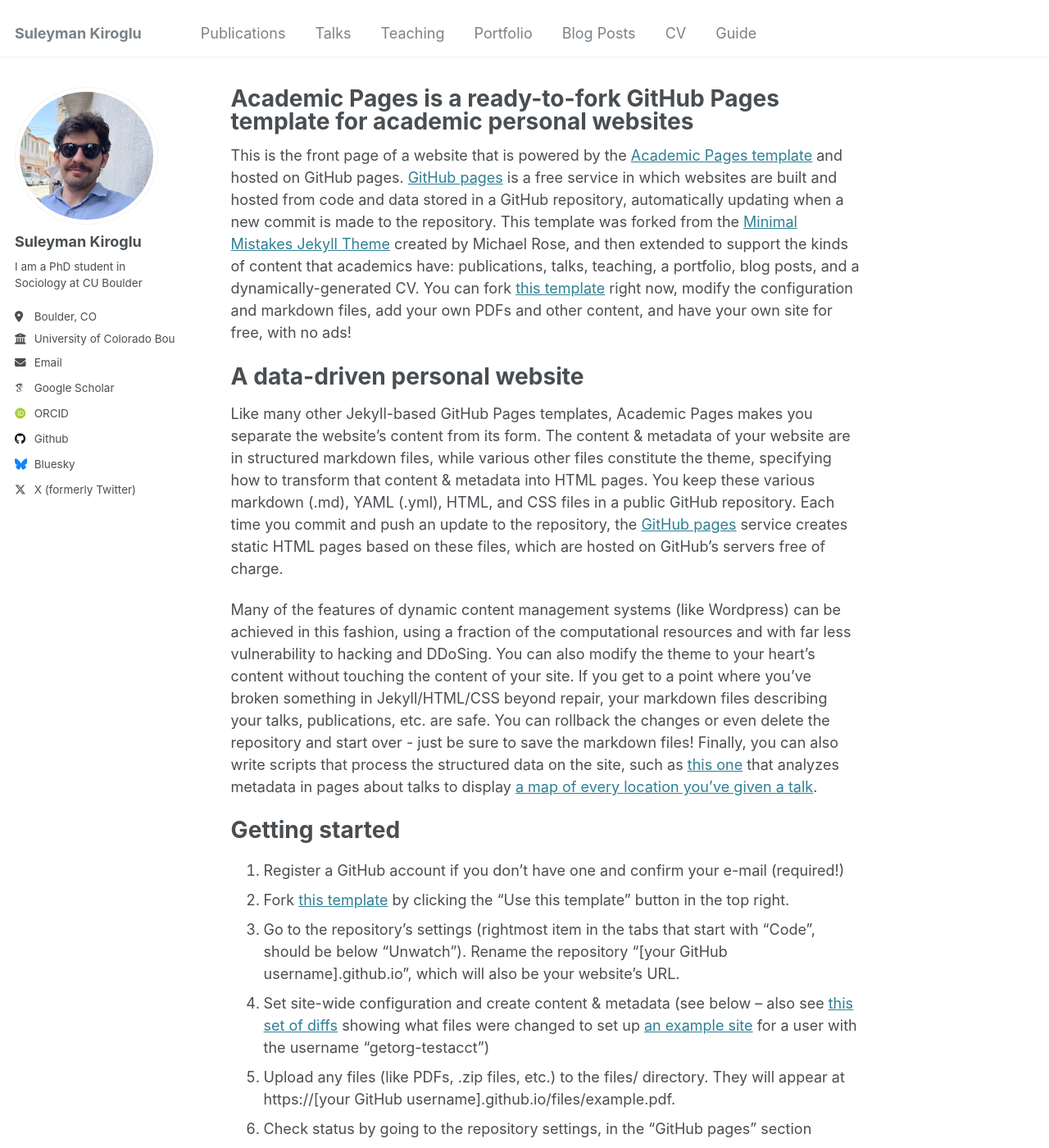
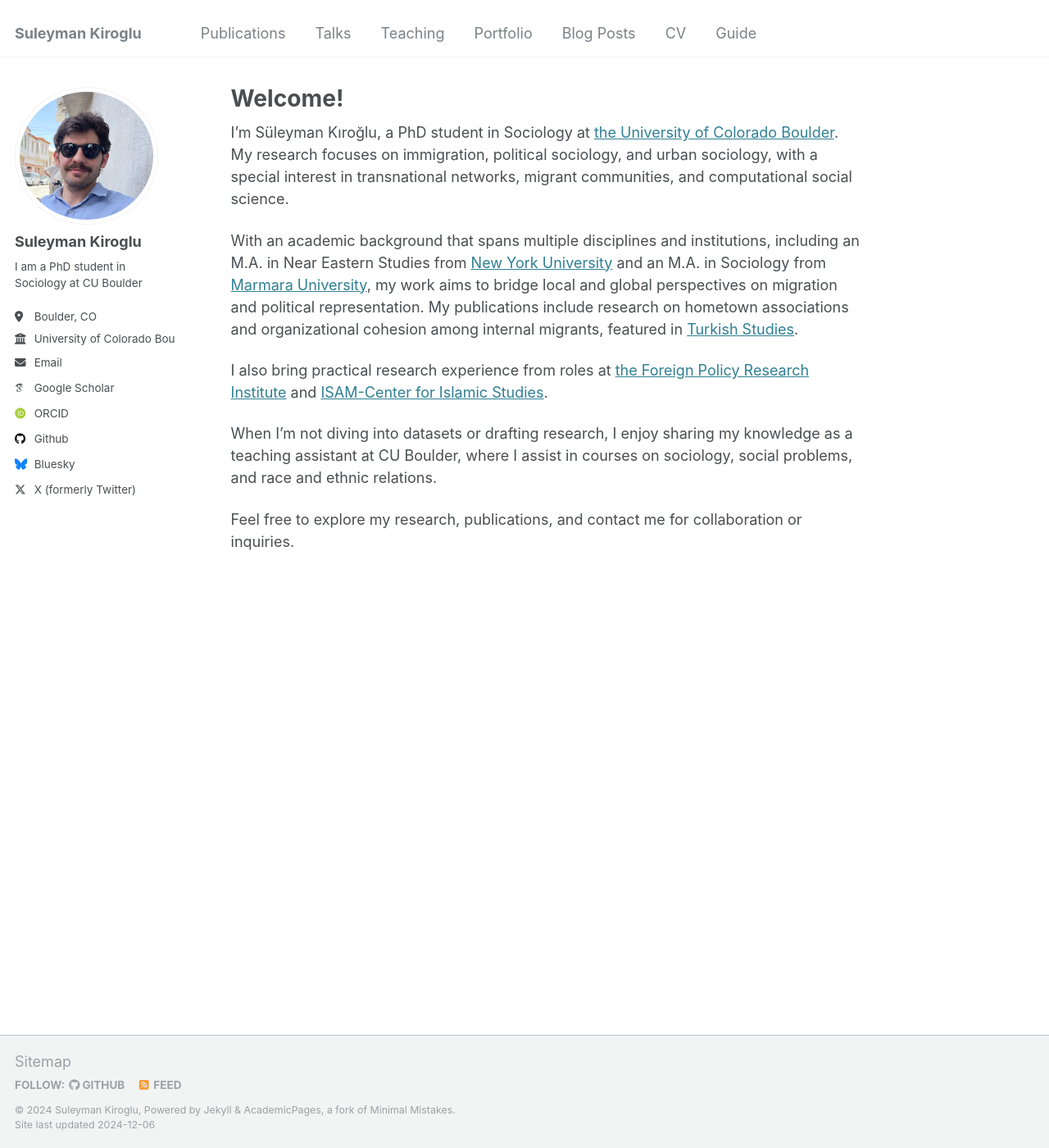
Before and after one commit to suleymankiroglu/suleymankiroglu.github.io, a Jekyll site: the page built from _pages/about.md, in a window 1280 px wide and 1400 px high. Shown: the whole window at 82% size. Built offline with Jekyll 4.4.1, drawn with Linux system fonts in a browser that asks for light colours; some web fonts are replaced; some of the changed text lies outside the part shown.

Commit message:
about.md

```diff
--- a/_pages/about.md
+++ b/_pages/about.md
@@ -1,49 +1,18 @@
 ---
 permalink: /
-title: "Academic Pages is a ready-to-fork GitHub Pages template for academic personal websites"
+title: "Welcome!"
 author_profile: true
 redirect_from:
   - /about/
   - /about.html
 ---
 
-This is the front page of a website that is powered by the [Academic Pages template](https://github.com/academicpages/academicpages.github.io) and hosted on GitHub pages. [GitHub pages](https://pages.github.com) is a free service in which websites are built and hosted from code and data stored in a GitHub repository, automatically updating when a new commit is made to the repository. This template was forked from the [Minimal Mistakes Jekyll Theme](https://mmistakes.github.io/minimal-mistakes/) created by Michael Rose, and then extended to support the kinds of content that academics have: publications, talks, teaching, a portfolio, blog posts, and a dynamically-generated CV. You can fork [this template](https://github.com/academicpages/academicpages.github.io) right now, modify the configuration and markdown files, add your own PDFs and other content, and have your own site for free, with no ads!
+I’m Süleyman Kıroğlu, a PhD student in Sociology at [the University of Colorado Boulder](https://www.colorado.edu/sociology/suleyman-kiroglu). My research focuses on immigration, political sociology, and urban sociology, with a special interest in transnational networks, migrant communities, and computational social science.
 
-A data-driven personal website
-======
-Like many other Jekyll-based GitHub Pages templates, Academic Pages makes you separate the website's content from its form. The content & metadata of your website are in structured markdown files, while various other files constitute the theme, specifying how to transform that content & metadata into HTML pages. You keep these various markdown (.md), YAML (.yml), HTML, and CSS files in a public GitHub repository. Each time you commit and push an update to the repository, the [GitHub pages](https://pages.github.com/) service creates static HTML pages based on these files, which are hosted on GitHub's servers free of charge.
+With an academic background that spans multiple disciplines and institutions, including an M.A. in Near Eastern Studies from [New York University](https://as.nyu.edu/research-centers/neareaststudies/people/Students112.html) and an M.A. in Sociology from [Marmara University](https://soc-fef.marmara.edu.tr/en), my work aims to bridge local and global perspectives on migration and political representation. My publications include research on hometown associations and organizational cohesion among internal migrants, featured in [Turkish Studies](https://www.tandfonline.com/doi/full/10.1080/14683849.2024.2340497).
 
-Many of the features of dynamic content management systems (like Wordpress) can be achieved in this fashion, using a fraction of the computational resources and with far less vulnerability to hacking and DDoSing. You can also modify the theme to your heart's content without touching the content of your site. If you get to a point where you've broken something in Jekyll/HTML/CSS beyond repair, your markdown files describing your talks, publications, etc. are safe. You can rollback the changes or even delete the repository and start over - just be sure to save the markdown files! Finally, you can also write scripts that process the structured data on the site, such as [this one](https://github.com/academicpages/academicpages.github.io/blob/master/talkmap.ipynb) that analyzes metadata in pages about talks to display [a map of every location you've given a talk](https://academicpages.github.io/talkmap.html).
+I also bring practical research experience from roles at [the Foreign Policy Research Institute](https://www.fpri.org/) and [ISAM-Center for Islamic Studies](https://www.isam.org.tr/en).
 
-Getting started
-======
-1. Register a GitHub account if you don't have one and confirm your e-mail (required!)
-1. Fork [this template](https://github.com/academicpages/academicpages.github.io) by clicking the "Use this template" button in the top right.
-1. Go to the repository's settings (rightmost item in the tabs that start with "Code", should be below "Unwatch"). Rename the repository "[your GitHub username].github.io", which will also be your website's URL.
-1. Set site-wide configuration and create content & metadata (see below -- also see [this set of diffs](http://archive.is/3TPas) showing what files were changed to set up [an example site](https://getorg-testacct.github.io) for a user with the username "getorg-testacct")
-1. Upload any files (like PDFs, .zip files, etc.) to the files/ directory. They will appear at https://[your GitHub username].github.io/files/example.pdf.
-1. Check status by going to the repository settings, in the "GitHub pages" section
+When I’m not diving into datasets or drafting research, I enjoy sharing my knowledge as a teaching assistant at CU Boulder, where I assist in courses on sociology, social problems, and race and ethnic relations.
 
-Site-wide configuration
-------
-The main configuration file for the site is in the base directory in [_config.yml](https://github.com/academicpages/academicpages.github.io/blob/master/_config.yml), which defines the content in the sidebars and other site-wide features. You will need to replace the default variables with ones about yourself and your site's github repository. The configuration file for the top menu is in [_data/navigation.yml](https://github.com/academicpages/academicpages.github.io/blob/master/_data/navigation.yml). For example, if you don't have a portfolio or blog posts, you can remove those items from that navigation.yml file to remove them from the header.
-
-Create content & metadata
-------
-For site content, there is one markdown file for each type of content, which are stored in directories like _publications, _talks, _posts, _teaching, or _pages. For example, each talk is a markdown file in the [_talks directory](https://github.com/academicpages/academicpages.github.io/tree/master/_talks). At the top of each markdown file is structured data in YAML about the talk, which the theme will parse to do lots of cool stuff. The same structured data about a talk is used to generate the list of talks on the [Talks page](https://academicpages.github.io/talks), each [individual page](https://academicpages.github.io/talks/2012-03-01-talk-1) for specific talks, the talks section for the [CV page](https://academicpages.github.io/cv), and the [map of places you've given a talk](https://academicpages.github.io/talkmap.html) (if you run this [python file](https://github.com/academicpages/academicpages.github.io/blob/master/talkmap.py) or [Jupyter notebook](https://github.com/academicpages/academicpages.github.io/blob/master/talkmap.ipynb), which creates the HTML for the map based on the contents of the _talks directory).
-
-**Markdown generator**
-
-The repository includes [a set of Jupyter notebooks](https://github.com/academicpages/academicpages.github.io/tree/master/markdown_generator
-) that converts a CSV containing structured data about talks or presentations into individual markdown files that will be properly formatted for the Academic Pages template. The sample CSVs in that directory are the ones I used to create my own personal website at stuartgeiger.com. My usual workflow is that I keep a spreadsheet of my publications and talks, then run the code in these notebooks to generate the markdown files, then commit and push them to the GitHub repository.
-
-How to edit your site's GitHub repository
-------
-Many people use a git client to create files on their local computer and then push them to GitHub's servers. If you are not familiar with git, you can directly edit these configuration and markdown files directly in the github.com interface. Navigate to a file (like [this one](https://github.com/academicpages/academicpages.github.io/blob/master/_talks/2012-03-01-talk-1.md) and click the pencil icon in the top right of the content preview (to the right of the "Raw | Blame | History" buttons). You can delete a file by clicking the trashcan icon to the right of the pencil icon. You can also create new files or upload files by navigating to a directory and clicking the "Create new file" or "Upload files" buttons.
-
-Example: editing a markdown file for a talk
-![Editing a markdown file for a talk](/images/editing-talk.png)
-
-For more info
-------
-More info about configuring Academic Pages can be found in [the guide](https://academicpages.github.io/markdown/), the [growing wiki](https://github.com/academicpages/academicpages.github.io/wiki), and you can always [ask a question on GitHub](https://github.com/academicpages/academicpages.github.io/discussions). The [guides for the Minimal Mistakes theme](https://mmistakes.github.io/minimal-mistakes/docs/configuration/) (which this theme was forked from) might also be helpful.
+Feel free to explore my research, publications, and contact me for collaboration or inquiries.
```
